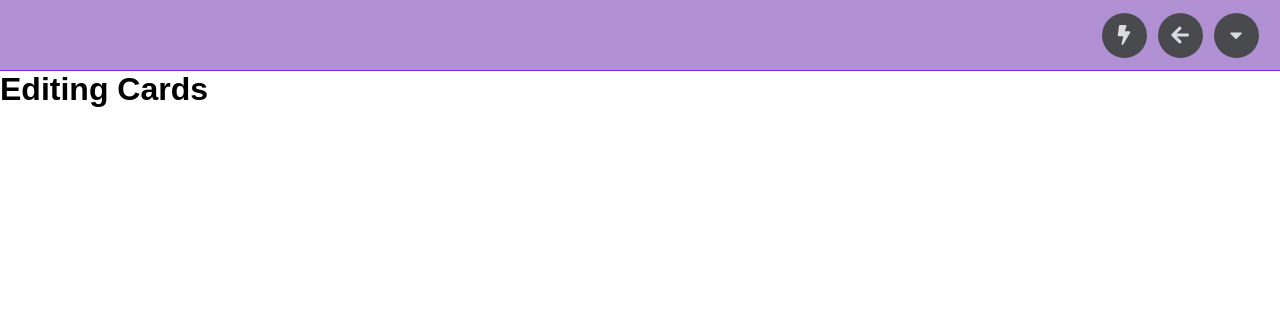
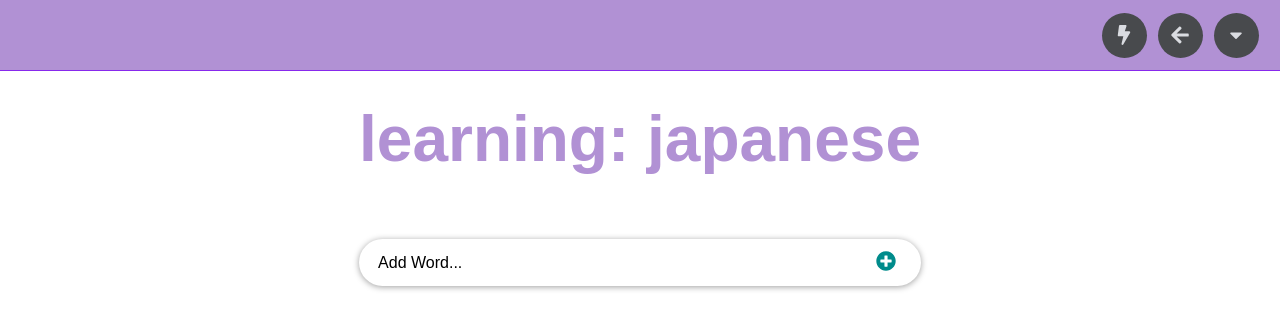
Before and after one commit to joser1996/lango-client-deploy, a React (Create React App) app: page / in a window 1280 px wide. Shown: the top 330 px of the page. Built offline with nearby package versions, Linux system fonts and the light colour scheme; no server answers.

Commit message:
Added header and input for new words

```diff
--- a/package.json
+++ b/package.json
@@ -9,13 +9,14 @@
     "react": "^17.0.2",
     "react-card-flip": "^1.1.3",
     "react-dom": "^17.0.2",
+    "react-icons": "^4.3.1",
     "react-router-dom": "^5.2.0",
     "react-scripts": "4.0.3",
     "react-transition-group": "^4.4.2",
     "web-vitals": "^1.1.2"
   },
   "scripts": {
-    "start": "react-scripts start",
+    "start": "PORT=3007 react-scripts start",
     "build": "react-scripts build",
     "test": "react-scripts test",
     "eject": "react-scripts eject"
--- a/src/App.js
+++ b/src/App.js
@@ -7,7 +7,7 @@ import evalBool from "./global";
 import NavBar from "./components/NavBar";
 import NavItem from "./components/NavItem";
 import DropDownMenu from "./components/DropDownMenu";
-import EditBody from "./components/EditBody";
+import EditBody from "./components/EditBody/EditBody";
 
 import { ReactComponent as BoltIcon } from "./icons/bolt.svg"
 import { ReactComponent as ArrowIcon } from "./icons/arrow.svg"
--- a/src/components/EditBody.js
+++ /dev/null
@@ -1,9 +0,0 @@
-import React from 'react'
-
-export default function EditBody() {
-    return (
-        <div>
-            <h1>Editing Cards</h1>
-        </div>
-    )
-}
--- /dev/null
+++ b/src/components/EditBody/EditBody.js
@@ -0,0 +1,17 @@
+import React from 'react'
+import Header from '../Header';
+import InputWord from '../InputWord/InputWord';
+import Styles from './EditBody.module.css';
+
+
+export default function EditBody() {
+    //TODO: Handle language dynamically; handle as state
+
+
+    return (
+        <div className={Styles.editBody}>
+            <Header language={"Japanese"}/>
+            <InputWord />
+        </div>
+    )
+}
--- /dev/null
+++ b/src/components/EditBody/EditBody.module.css
@@ -0,0 +1,8 @@
+.editBody {
+    display: flex;
+    flex-direction: column;
+    justify-content: center;
+    align-items: center;
+    max-width: 600px;
+    margin: 0 auto;
+}
--- /dev/null
+++ b/src/components/Header.js
@@ -0,0 +1,25 @@
+import React from 'react'
+
+export default function Header(props) {
+    const language = props.language ? props.language : "None Specified";
+    const headerStyle = {
+        padding: "20px 0",
+        lineHeight: "1.5em"
+    };
+    return (
+        <header style={headerStyle}>
+            <h1
+                style={{
+                    fontSize: "4rem",
+                    fontWeight: "600",
+                    marginBottom: "2rem",
+                    lineHeight: "1.5em",
+                    color: "#B191D4",
+                    textTransform: "lowercase",
+                    textAlign: "center"
+                }}>
+                Learning: {language}
+            </h1>
+        </header>
+    )
+}
--- /dev/null
+++ b/src/components/InputWord/InputWord.js
@@ -0,0 +1,29 @@
+import React, { useState } from 'react'
+import { FaPlusCircle } from 'react-icons/fa'
+import Styles from './InputWord.module.css'
+
+export default function InputWord() {
+    const [inputText, setInputText] = useState();
+
+    const onChange = (e) => {
+        setInputText(e.target.value);
+    };
+
+    return (
+        <form className={Styles.formContainer}>
+            <input
+                type="text"
+                className={Styles.inputText}
+                placeholder="Add Word..."
+                value={inputText}
+                name="word"
+                onChange={onChange}
+            />
+            <button className={Styles.inputSubmit}>
+                <FaPlusCircle
+                    style={{color: "darkcyan", fontSize: "20px", marginTop: "2px"}}
+                />
+            </button>
+        </form>
+    )
+}
--- /dev/null
+++ b/src/components/InputWord/InputWord.module.css
@@ -0,0 +1,36 @@
+.formContainer {
+    width: 100%;
+    margin-bottom: 20px;
+    display: flex;
+    border-radius: calc(0.5 * 100px);
+    box-shadow: 0 1px 6px 0 rgba(0, 0, 0, 0.38);
+    justify-content: space-evenly;
+}
+
+.inputText {
+    font-size: 1rem;
+    font-weight: 400;
+    width: 85%;
+    padding-right: 5px;
+    padding-left: 10px;
+    border-radius: calc(0.5 * 100px);
+}
+
+.inputText::placeholder {
+    color: #000;
+}
+
+.inputSubmit {
+    background: transparent;
+    color: #5b5b5b;
+    text-transform: capitalize;
+    cursor: pointer;
+    font-weight: 600;
+    margin-right: 10px;
+}
+
+.inputText, .inputSubmit {
+    height: 45px;
+    outline: none;
+    border: none;
+}
```
Also changed, not shown: 1 other file (tests, documents, lock files or other folders).
